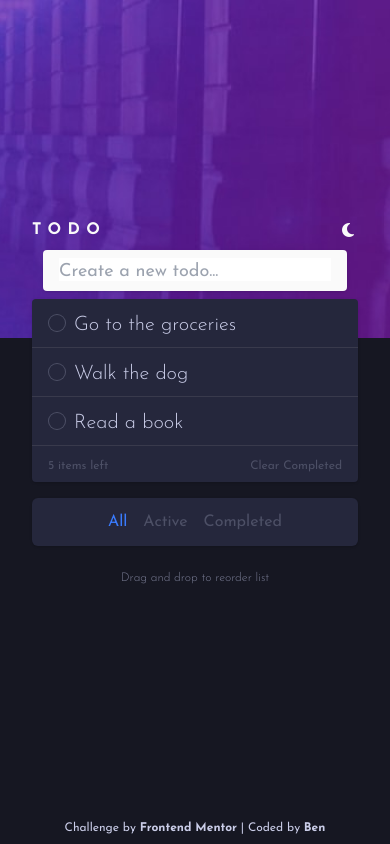
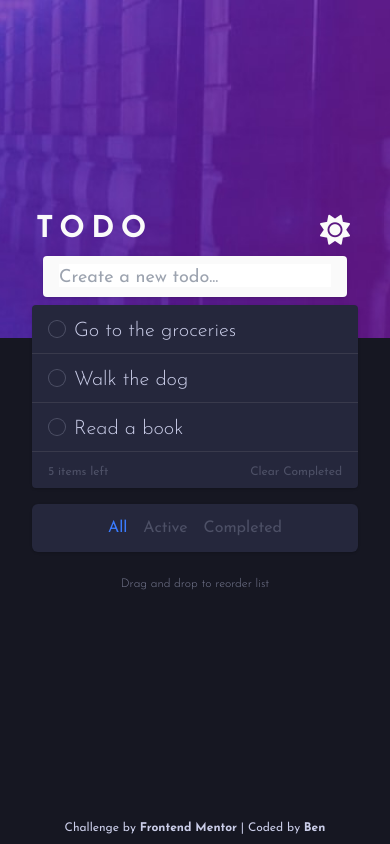
Before and after one commit to remtaine/fem-todo-app, a React (Create React App) app: page / in a window 390 px wide. Built offline with nearby package versions, Linux system fonts and the light colour scheme.

Commit message:
Add responsiveness to darkmode

```diff
--- a/src/components/Header.js
+++ b/src/components/Header.js
@@ -2,11 +2,11 @@ import React from 'react'
 
 function Header() {
   return (
-<header className="flex justify-between w-full text-fem-light-100 items-center">
-          <h1 className="uppercase tracking-[0.4rem] font-bold align-baseline">Todo</h1>
+<header className="flex justify-between w-full px-1 text-fem-light-100 items-center text-3xl">
+          <h1 className="uppercase tracking-[0.4rem] font-bold align-baseline ">Todo</h1>
           <button className="px-1 rounded group flex justify-center items-center">
-            <i className="fa-solid fa-sun hidden group-hover:-translate-y-[2px] duration-500"></i>
-            <i className="fa-solid fa-moon hiddn group-hover:-translate-y-[2px] duration-500"></i>
+            <i className="fa-solid fa-sun hidden dark:block group-hover:-translate-y-1 duration-500"></i>
+            <i className="fa-solid fa-moon dark:hidden group-hover:-translate-y-1 duration-500"></i>
           </button>
         </header>
   )
```
